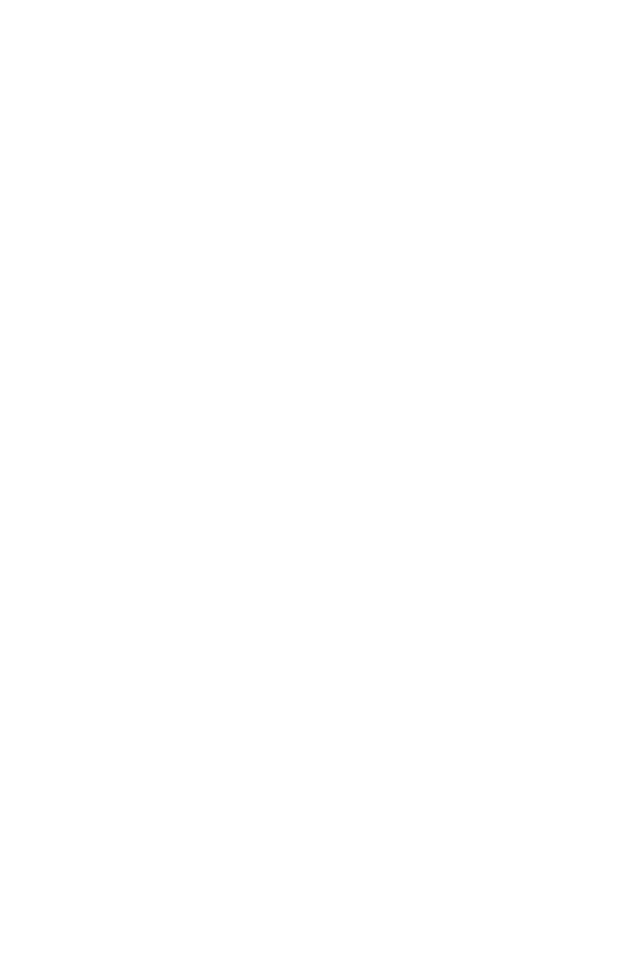
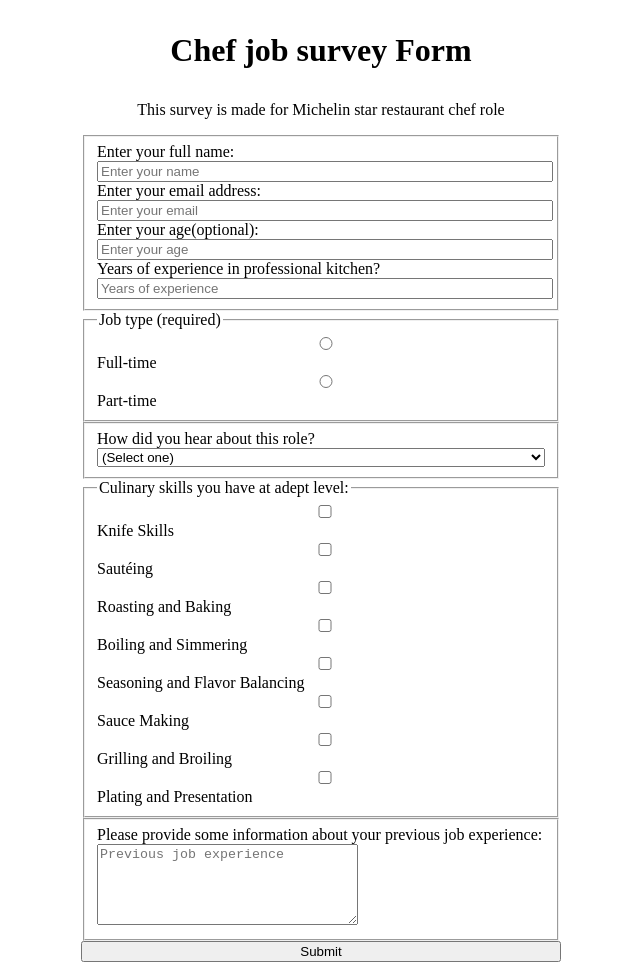
Before and after one commit to mozartdd/surveyFormWebPage, a plain HTML site: page index.html in a window 1280 px wide. Shown: the whole page, without its empty margins (319-959 px from the left). Before the commit the page ends 800 px from the top, so only its background shows below. Drawn offline with Linux system fonts and the light colour scheme.

Commit message:
completed fcc test requirements

```diff
--- a/index.html
+++ b/index.html
@@ -7,6 +7,60 @@
     <link rel="stylesheet" href="styles.css">
 </head>
 <body>
-
+    <h1 id="title">Chef job survey Form</h1>
+    <p id="description">This survey is made for Michelin star restaurant chef role</p>
+    <form id="survey-form" method="post" action='https://register-demo.freecodecamp.org'>
+        <fieldset>
+            <label id="name-label" for="name">Enter your full name: <input type="text" id="name" name="name" placeholder="Enter your name" required></label>
+            <label id="email-label" for="email">Enter your email address: <input type="email" id="email" name="email" placeholder="Enter your email" required></label>
+            <label id="number-label" for="number">Enter your age(optional): <input type="number" name="age" id="number" min="18" max="45" placeholder="Enter your age"></label>
+            <label id="experience-label" for="experience">Years of experience in professional kitchen? <input type="number" name="years" id="experience" placeholder="Years of experience"></label>
+        </fieldset>
+        <fieldset>
+            <legend>Job type (required)</legend>
+            <label for="full-time">
+                <input type="radio" name="job-time" id="full-time" class="inline" value="full-time"> Full-time
+            </label>
+            <label for="part-time">
+                <input type="radio" name="job-time" id="part-time" class="inline" value="part-time"> Part-time
+            </label>
+        </fieldset>
+        <fieldset>
+            <label for="dropdown">How did you hear about this role?
+            <select name="referrer" id="dropdown">
+                <option value="">(Select one)</option>
+                <option value="1">From friend</option>
+                <option value="2">Indeed</option>
+                <option value="3">Google</option>
+                <option value="4">From Gordon Ramsey</option>
+            </select>
+            </label>
+        </fieldset>
+        <fieldset>
+            <legend>Culinary skills you have at adept level: </legend>
+            <input type="checkbox" name="skills" id="knife" value="knife">
+            <label for="knife">Knife Skills</label>
+            <input type="checkbox" name="skills" id="sauteing" value="sauteing">
+            <label for="sauteing">Sautéing</label>
+            <input type="checkbox" name="skills" id="roasting-baking" value="roasting-baking">
+            <label for="roasting-baking">Roasting and Baking</label>
+            <input type="checkbox" name="skills" id="boiling-simmering" value="boiling-simmering">
+            <label for="boiling-simmering">Boiling and Simmering</label>
+            <input type="checkbox" name="skills" id="flavor-balancing" value="flavor-balancing">
+            <label for="flavor-balancing">Seasoning and Flavor Balancing</label>
+            <input type="checkbox" name="skills" id="sauce" value="sauce">
+            <label for="sauce">Sauce Making</label>
+            <input type="checkbox" name="skills" id="grilling" value="grilling">
+            <label for="grilling">Grilling and Broiling</label>
+            <input type="checkbox" name="skills" id="plating" value="plating">
+            <label for="plating">Plating and Presentation</label>
+        </fieldset>
+        <fieldset>
+            <label for="bio">Please provide some information about your previous job experience:
+                <textarea name="bio" id="bio" rows="5" cols="30" placeholder="Previous job experience"></textarea>
+            </label>
+        </fieldset>
+        <input id="submit" type="submit" value="Submit" />
+    </form>
 </body>
 </html>
--- a/styles.css
+++ b/styles.css
@@ -0,0 +1,29 @@
+body {
+    height: 100vh;
+    width: 100%;
+    margin: 0;
+}
+
+h1, p {
+    text-align: center;
+    margin: 1em 0;
+}
+
+form {
+    width: 60vh;
+    max-width: 500px;
+    min-width: 300px;
+    margin: 0 auto;
+}
+
+label {
+    display: block;
+}
+
+input, select {
+    width: 100%;
+}
+
+.inline {
+    display: inline;
+}
```
